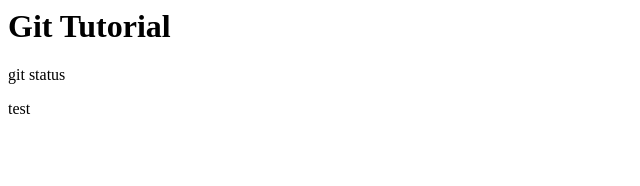
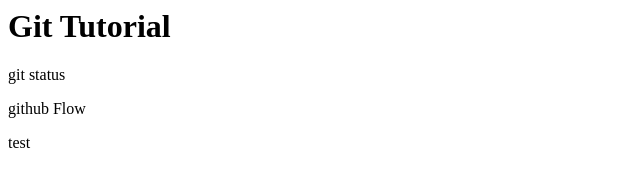
Before and after one commit to hedge-hoge/git-test, a plain HTML site: page index.html in a window 1280 px wide. Shown: the full height of the page, 0-640 px from the left. Drawn offline with Linux system fonts and the light colour scheme.

Commit message:
added github flow

```diff
--- a/index.html
+++ b/index.html
@@ -1,3 +1,4 @@
 <h1>Git Tutorial</h1>
 <p>git status</p>
+<p>github Flow</p>
 test
```
Also changed, not shown: master.html (added, +1 -0 lines).
